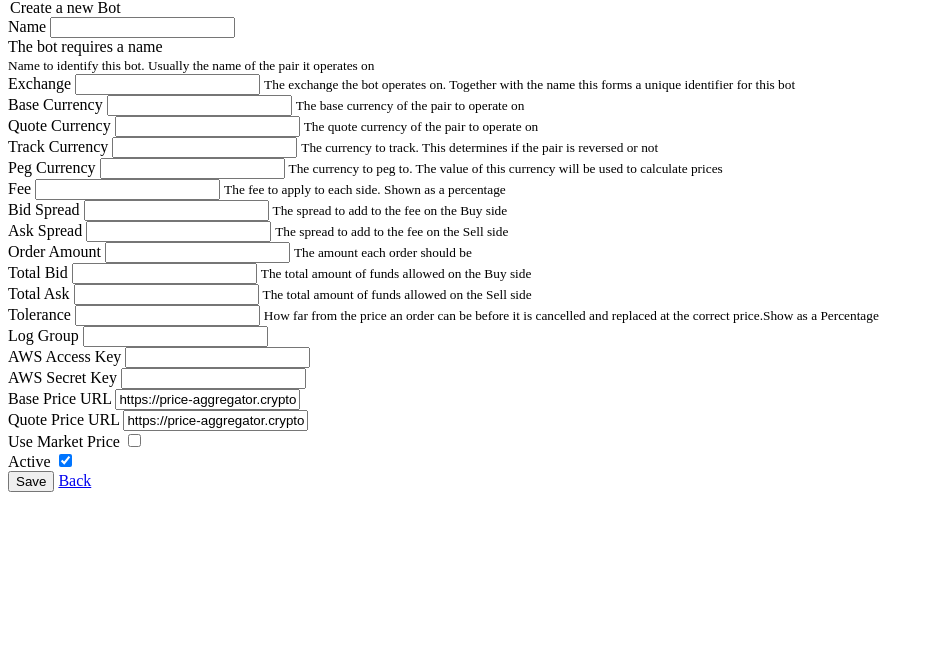
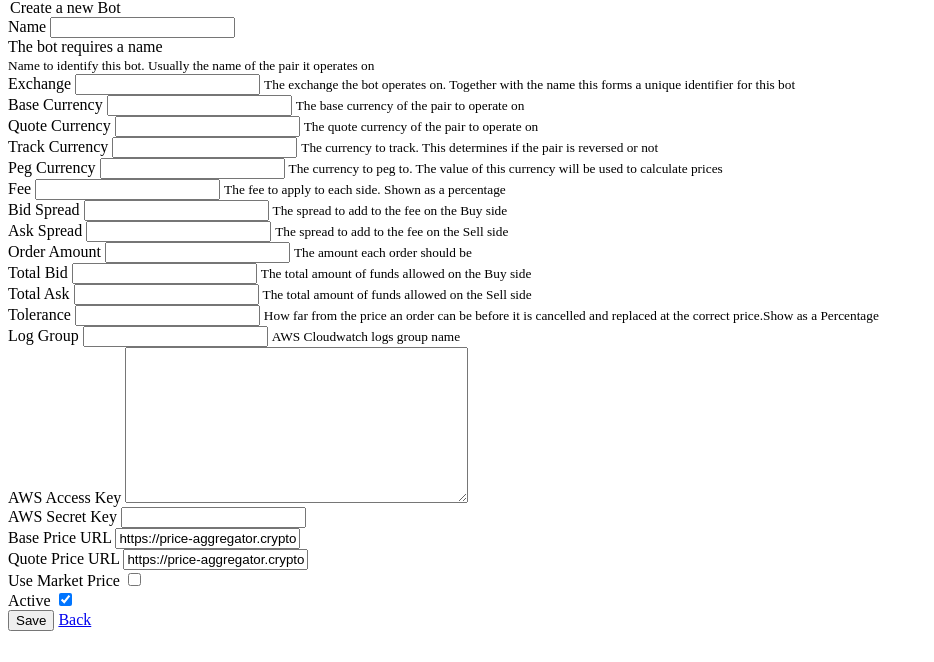
Before and after one commit to inuitwallet/overwatch, a Django app: page /bot/create in a window 1280 px wide. Shown: the part 138-800 px from the top of the page, without its empty margins (0-934 px from the left). Run offline with Django 3.2, Linux system fonts and the light colour scheme; the visitor is signed in with stand-in values (Sample User, id 1); some libraries are stand-ins or nearby versions; some web fonts are replaced.

Commit message:
add encrypted fields for AWS details

```diff
--- a/overwatch/models/bot.py
+++ b/overwatch/models/bot.py
@@ -12,6 +12,7 @@ from django.template.loader import render_to_string
 from django.utils.timezone import now
 from pygal.style import CleanStyle
 from overwatch.utils.price_aggregator import get_price_movement
+from encrypted_model_fields.fields import EncryptedCharField
 
 
 class Bot(models.Model):
@@ -88,14 +89,15 @@ class Bot(models.Model):
         blank=True,
         null=True
     )
-    aws_access_key = models.CharField(
+    aws_access_key = EncryptedCharField(
         max_length=255,
-        help_text='',
+        help_text='database encrypted',
         blank=True,
         null=True
     )
-    aws_secret_key = models.CharField(
+    aws_secret_key = EncryptedCharField(
         max_length=255,
+        help_text='database encrypted and hidden from display',
         blank=True,
         null=True
     )
--- a/overwatch/settings.py
+++ b/overwatch/settings.py
@@ -44,6 +44,7 @@ INSTALLED_APPS = [
     'widget_tweaks',
     'channels',
     'etc',
+    'encrypted_model_fields',
 ]
 
 MIDDLEWARE = [
--- a/overwatch/templates/overwatch/bot_form.html
+++ b/overwatch/templates/overwatch/bot_form.html
@@ -221,8 +221,8 @@
                     {% else %}
                         {{ form.logs_group|add_class:"form-control" }}
                     {% endif %}
-                    {% if logs_group.help_text %}
-                        <small class="form-text">{{ logs_group.help_text|safe }}</small>
+                    {% if form.logs_group.help_text %}
+                        <small class="form-text">{{ form.logs_group.help_text|safe }}</small>
                     {% endif %}
                 </div>
             </div>
@@ -234,8 +234,8 @@
                     {% else %}
                         {{ form.aws_access_key|add_class:"form-control" }}
                     {% endif %}
-                    {% if aws_access_key.help_text %}
-                        <small class="form-text">{{ aws_access_key.help_text|safe }}</small>
+                    {% if form.aws_access_key.help_text %}
+                        <small class="form-text">{{ form.aws_access_key.help_text|safe }}</small>
                     {% endif %}
                 </div>
             </div>
@@ -247,8 +247,8 @@
                     {% else %}
                         {{ form.aws_secret_key|add_class:"form-control" }}
                     {% endif %}
-                    {% if aws_secret_key.help_text %}
-                        <small class="form-text">{{ aws_secret_key.help_text|safe }}</small>
+                    {% if form.aws_secret_key.help_text %}
+                        <small class="form-text">{{ form.aws_secret_key.help_text|safe }}</small>
                     {% endif %}
                 </div>
             </div>
@@ -262,8 +262,8 @@
                     {% else %}
                         {{ form.base_price_url|add_class:"form-control" }}
                     {% endif %}
-                    {% if base_price_url.help_text %}
-                        <small class="form-text">{{ base_price_url.help_text|safe }}</small>
+                    {% if form.base_price_url.help_text %}
+                        <small class="form-text">{{ form.base_price_url.help_text|safe }}</small>
                     {% endif %}
                 </div>
             </div>
@@ -275,8 +275,8 @@
                     {% else %}
                         {{ form.quote_price_url|add_class:"form-control" }}
                     {% endif %}
-                    {% if quote_price_url.help_text %}
-                        <small class="form-text">{{ quote_price_url.help_text|safe }}</small>
+                    {% if form.quote_price_url.help_text %}
+                        <small class="form-text">{{ form.quote_price_url.help_text|safe }}</small>
                     {% endif %}
                 </div>
             </div>
@@ -290,8 +290,8 @@
                     {% else %}
                         {{ form.market_price|add_class:"form-control" }}
                     {% endif %}
-                    {% if market_price.help_text %}
-                        <small class="form-text">{{ market_price.help_text|safe }}</small>
+                    {% if form.market_price.help_text %}
+                        <small class="form-text">{{ form.market_price.help_text|safe }}</small>
                     {% endif %}
                 </div>
             </div>
@@ -303,8 +303,8 @@
                     {% else %}
                         {{ form.active|add_class:"form-control" }}
                     {% endif %}
-                    {% if active.help_text %}
-                        <small class="form-text">{{ active.help_text|safe }}</small>
+                    {% if form.active.help_text %}
+                        <small class="form-text">{{ form.active.help_text|safe }}</small>
                     {% endif %}
                 </div>
             </div>
--- a/overwatch/views/bot.py
+++ b/overwatch/views/bot.py
@@ -1,3 +1,4 @@
+from django.forms import PasswordInput
 from math import ceil
 
 from django.contrib.auth.mixins import LoginRequiredMixin
@@ -35,6 +36,11 @@ class UpdateBotView(SuccessMessageMixin, LoginRequiredMixin, UpdateView):
     def get_success_url(self):
         return reverse_lazy('bot_detail', kwargs={'pk': self.object.pk})
 
+    def get_form(self, **kwargs):
+        form = super(UpdateBotView, self).get_form(kwargs.get('form_class'))
+        form.fields['aws_secret_key'].widget = PasswordInput()
+        return form
+
 
 class CreateBotView(SuccessMessageMixin, LoginRequiredMixin, CreateView):
     model = Bot
@@ -44,6 +50,11 @@ class CreateBotView(SuccessMessageMixin, LoginRequiredMixin, CreateView):
               'active', 'owner']
     success_message = '%(name)s@%(exchange)s has been created'
     success_url = reverse_lazy('index')
+
+    def get_form(self, **kwargs):
+        form = super(CreateBotView, self).get_form(kwargs.get('form_class'))
+        form.fields['aws_secret_key'].widget = PasswordInput()
+        return form
 
 
 class DeleteBotView(SuccessMessageMixin, LoginRequiredMixin, DeleteView):
--- a/requirements.txt
+++ b/requirements.txt
@@ -22,6 +22,7 @@ curtsies==0.3.0
 daphne==2.2.4
 Django==2.1.5
 django-bootstrap-form==3.4
+django-encrypted-model-fields
 django-etc==0.11.1
 django-registration==3.0
 django-storages==1.7.1
```
Also changed, not shown: overwatch/migrations/0034_auto_20191110_1953.py (added).
